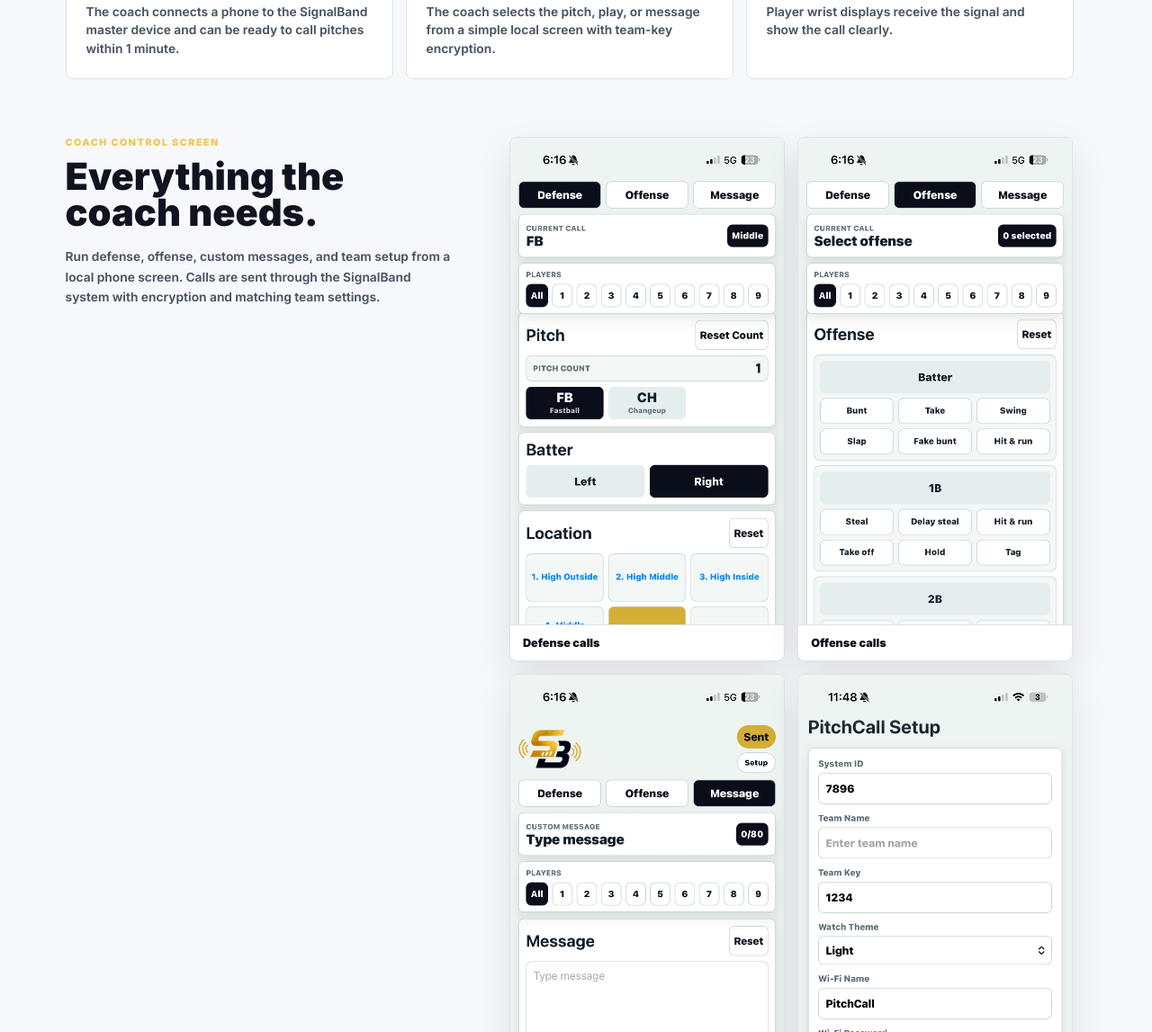
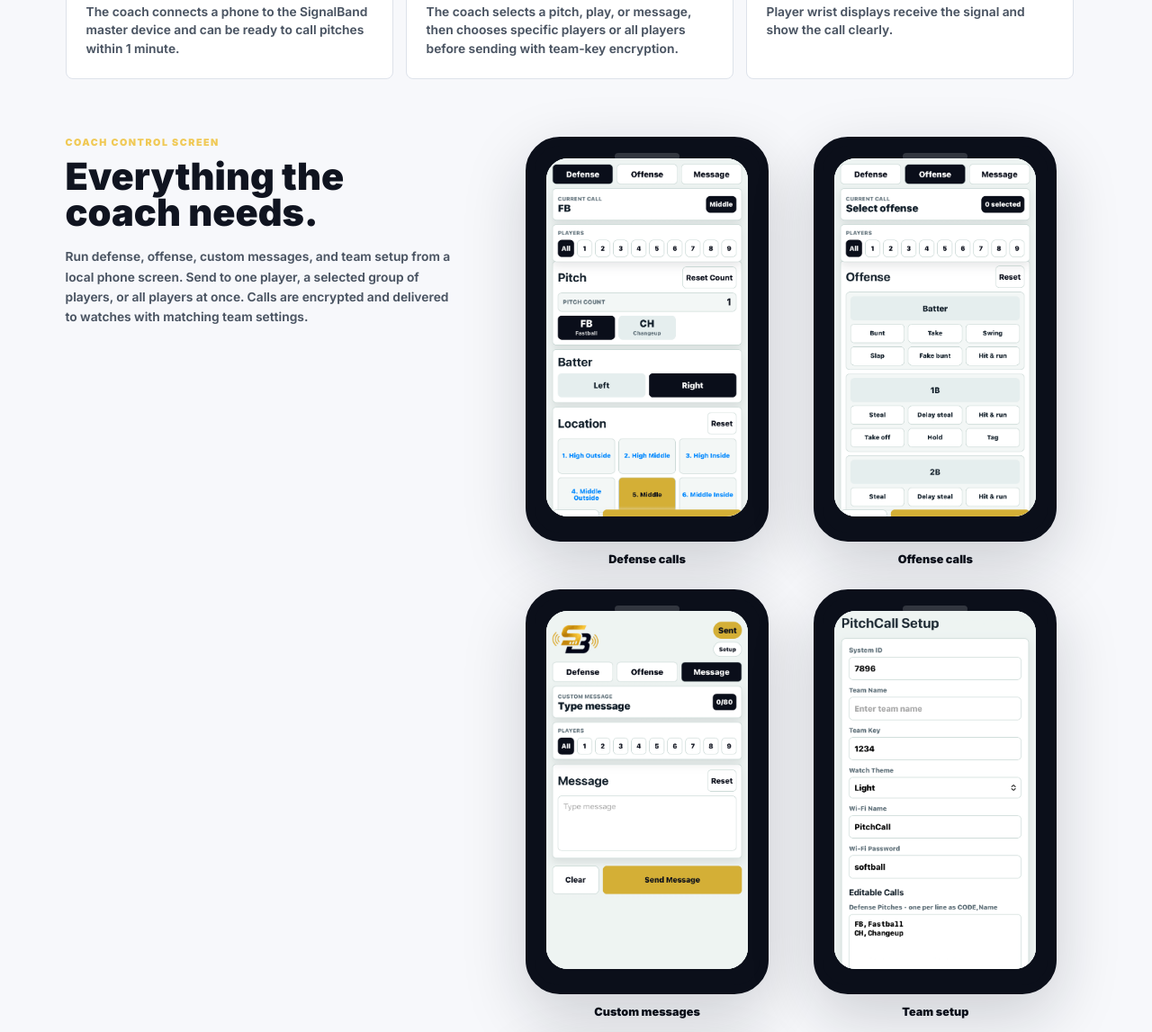
Before and after one commit to jg024349/SignalBand-Website, a plain HTML site: page index.html in a window 1280 px wide. Shown: the part 1454-2601 px from the top of the page at 90% size. Drawn offline with Linux system fonts and the light colour scheme.

Commit message:
updated watch player selection and put the images in a phone frame

```diff
--- a/index.html
+++ b/index.html
@@ -177,7 +177,7 @@
         <article>
           <span>2</span>
           <h3>Call</h3>
-          <p>The coach selects the pitch, play, or message from a simple local screen with team-key encryption.</p>
+          <p>The coach selects a pitch, play, or message, then chooses specific players or all players before sending with team-key encryption.</p>
         </article>
         <article>
           <span>3</span>
@@ -191,27 +191,42 @@
       <div class="app-showcase-copy">
         <p class="eyebrow">Coach control screen</p>
         <h2>Everything the coach needs.</h2>
-        <p>Run defense, offense, custom messages, and team setup from a local phone screen. Calls are sent through the SignalBand system with encryption and matching team settings.</p>
+        <p>Run defense, offense, custom messages, and team setup from a local phone screen. Send to one player, a selected group of players, or all players at once. Calls are encrypted and delivered to watches with matching team settings.</p>
       </div>
       <div class="phone-grid">
         <figure>
-          <img src="app-defense.png" alt="SignalBand electronic pitch calling defense screen with pitch and location controls">
+          <div class="phone-shell">
+            <span class="phone-speaker" aria-hidden="true"></span>
+            <div class="phone-screen"><img src="app-defense.PNG" alt="SignalBand electronic pitch calling defense screen with pitch and location controls"></div>
+          </div>
           <figcaption>Defense calls</figcaption>
         </figure>
         <figure>
-          <img src="app-offense.png" alt="SignalBand offense signal calling screen with batter and base runner controls">
+          <div class="phone-shell">
+            <span class="phone-speaker" aria-hidden="true"></span>
+            <div class="phone-screen"><img src="app-offense.PNG" alt="SignalBand offense signal calling screen with batter and base runner controls"></div>
+          </div>
           <figcaption>Offense calls</figcaption>
         </figure>
         <figure>
-          <img src="app-message.png" alt="SignalBand team message screen for sending a custom message to watches">
+          <div class="phone-shell">
+            <span class="phone-speaker" aria-hidden="true"></span>
+            <div class="phone-screen"><img src="app-message.PNG" alt="SignalBand team message screen for sending a custom message to watches"></div>
+          </div>
           <figcaption>Custom messages</figcaption>
         </figure>
         <figure>
-          <img src="app-setup.png" alt="SignalBand setup screen with system ID team key Wi-Fi name and editable calls">
+          <div class="phone-shell">
+            <span class="phone-speaker" aria-hidden="true"></span>
+            <div class="phone-screen"><img src="app-setup.png" alt="SignalBand setup screen with system ID team key Wi-Fi name and editable calls"></div>
+          </div>
           <figcaption>Team setup</figcaption>
         </figure>
         <figure>
-          <img src="app-setup-edit.png" alt="SignalBand editable calls setup screen with restore buttons">
+          <div class="phone-shell">
+            <span class="phone-speaker" aria-hidden="true"></span>
+            <div class="phone-screen"><img src="app-setup-edit.png" alt="SignalBand editable calls setup screen with restore buttons"></div>
+          </div>
           <figcaption>Editable calls</figcaption>
         </figure>
       </div>
@@ -221,7 +236,7 @@
       <div class="watch-copy">
         <p class="eyebrow">Player wrist display</p>
         <h2>The call is clear the moment it hits the wrist.</h2>
-        <p>Players choose Master or Player mode on startup, then receive easy-to-read encrypted calls on the watch screen. The display stays simple: startup, setup, and the live call.</p>
+        <p>Choose Master or Player mode on startup, then select a player position from 1 to 9 on each watch. From the phone, the coach can send calls to specific players or all players. Each selected wrist display shows the call clearly.</p>
       </div>
       <div class="watch-grid">
         <figure class="watch-card">
@@ -231,6 +246,10 @@
         <figure class="watch-card">
           <img src="watch-selection-screen.png" alt="SignalBand watch setup screen showing Master and Player buttons">
           <figcaption>Master or Player startup</figcaption>
+        </figure>
+        <figure class="watch-card">
+          <img src="watch-player-selection.png" alt="SignalBand watch player selection screen with positions 1 through 9 and position 1 selected" width="1086" height="1448" loading="lazy">
+          <figcaption>Player selection: positions 1-9</figcaption>
         </figure>
         <figure class="watch-card">
           <img src="watch-call-screen.png" alt="SignalBand player wrist display showing FB Middle pitch call">
@@ -250,6 +269,7 @@
         <li>No annual software subscription</li>
         <li>Preset and custom calls</li>
         <li>Master and player watch modes</li>
+        <li>Send to specific players or all players</li>
         <li>Local setup for each team</li>
       </ul>
     </section>
--- a/styles.css
+++ b/styles.css
@@ -335,7 +335,7 @@ h3 {
 
 .watch-grid {
   display: grid;
-  grid-template-columns: repeat(3, 1fr);
+  grid-template-columns: repeat(4, minmax(0, 1fr));
   gap: clamp(18px, 3vw, 34px);
   align-items: end;
   margin-top: 34px;
@@ -349,6 +349,7 @@ h3 {
 .watch-card img {
   display: block;
   width: 100%;
+  height: auto;
   max-height: 440px;
   object-fit: contain;
   object-position: center;
@@ -391,11 +392,14 @@ h3 {
 
 .phone-grid figure {
   margin: 0;
-  overflow: hidden;
-  border: 1px solid #dde2ea;
-  border-radius: 8px;
-  background: #fff;
-  box-shadow: 0 16px 38px rgba(16,20,32,.1);
+  width: 100%;
+  min-width: 0;
+  text-align: center;
+}
+
+.phone-grid .phone-shell {
+  width: min(100%, 270px);
+  margin: 0 auto;
 }
 
 .phone-grid img {
@@ -412,7 +416,6 @@ h3 {
   color: var(--navy);
   font-size: .92rem;
   font-weight: 900;
-  border-top: 1px solid #dde2ea;
 }
 
 .how {
@@ -800,6 +803,24 @@ footer {
   width: 100%;
   border-radius: 24px;
   background: #edf5f3;
+}
+
+.phone-screen {
+  position: relative;
+  aspect-ratio: 9 / 16;
+  overflow: hidden;
+  border-radius: 24px;
+  background: #edf5f3;
+}
+
+.phone-screen img {
+  position: absolute;
+  inset: 0 auto auto 0;
+  width: 100%;
+  height: auto;
+  aspect-ratio: auto;
+  border-radius: 0;
+  transform: translateY(-6%);
 }
 
 .price-columns {
```
Also changed, not shown: pricing.html (+1 -1 lines), watch-player-selection.png (added).
